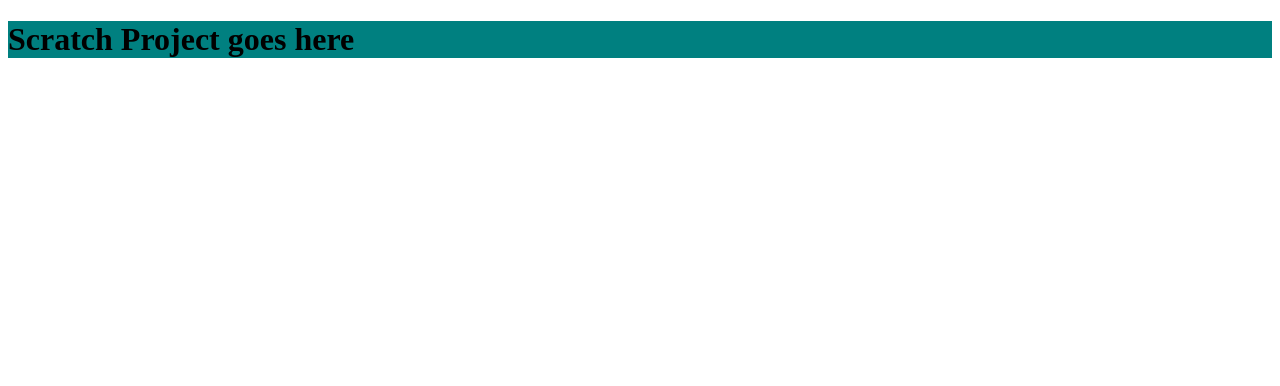
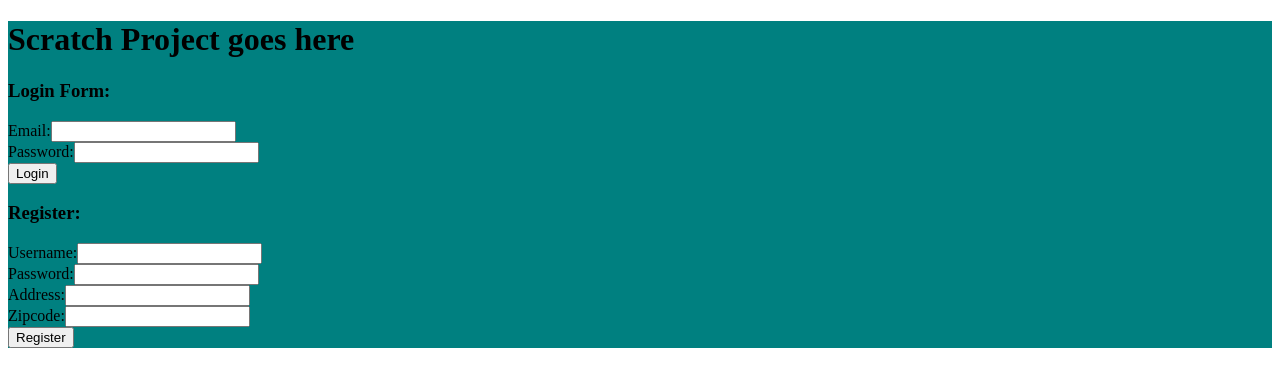
Before and after one commit to Intelligent-Voter/intelligent-voter, a React app: page / in a window 1280 px wide. Shown: the top 386 px of the page. Built offline with nearby package versions, Linux system fonts and the light colour scheme.

Commit message:
first commit for frontend login & signup

```diff
--- a/client/App.js
+++ b/client/App.js
@@ -1,11 +1,14 @@
-import React, {Fragment} from "react"
-import ReactDOM from "react-dom"
+import React, {Fragment} from 'react';
+import LogInContainer from './LogInContainer.js';
 
 function App(){
     return(
     <Fragment>
         <h1>Scratch Project goes here</h1>
+        <LogInContainer />
     </Fragment>
+
+
     );
 }
 
--- /dev/null
+++ b/client/LogInContainer.js
@@ -0,0 +1,30 @@
+import React, { Component } from 'react';
+import Login from './Login.js';
+import Signup from './Signup.js';
+
+class LogInContainer extends Component{
+
+    constructor(props){
+        super(props)
+
+        this.state = {
+            LogInOn: true
+        }
+    }
+
+    render () {
+        const {logInOn} = this.state;
+            return (
+            <div>
+                {/* {LogInOn && <Login />}
+                {!LogInOn && <Signup />}  */}
+                <Login />
+                <Signup />
+            </div>
+
+            )
+
+    };
+};
+
+export default LogInContainer;
--- /dev/null
+++ b/client/Login.js
@@ -0,0 +1,100 @@
+import React, { Component } from 'react';
+
+class Login extends Component {
+    constructor(props) {
+        super(props)
+        this.state = {
+         email: '',
+         password: ''
+        };
+
+      this.onPass = this.onPass.bind(this);
+      this.onLogin = this.onLogin.bind(this);
+      this.onSubmit = this.onSubmit.bind(this);
+}
+
+onPass(e) {
+    this.setState({
+      password: e.target.value
+    });
+  }
+
+onLogin(e) {
+    this.setState({
+      email: e.target.value,
+    });
+  }
+
+  onSubmit(e){
+    e.preventDefault();
+    const login = {
+
+      //   fetch('http://localhost:3000/login', {
+      //   method: 'POST',
+      //   headers: {
+      //    //
+      //   },
+      //   body: JSON.stringify({
+      //   email: this.state.email,
+      //   password: this.state.password,
+
+      // }).then(res => console.log(res);
+      //   if (res.data.status) === 200 {
+      //     ///use hooks to go to next page
+      //   }
+      //   else if(response.data.code == 204){
+      //   console.log("Username password don't match");
+      //   alert("username/password do not match")
+      //   }
+      //   else{
+      //   console.log("Username does not exists");
+      //   alert("Username does not exist");
+      //   }
+      //   )
+      //   .catch((error) =>  console.log(error));
+      //   });
+
+        // this.setState(
+        //     {
+        //         email: '',
+        //         password: ''
+        //     }
+        // )
+    }
+  }
+
+
+render () {
+  return (
+    <div>
+    <h3> Login Form:</h3>
+    <form onSubmit={this.onSubmit}>
+      <div className='form-label'>
+        <label>Email:</label>
+        <input type='text'
+          required
+          className='form'
+          name='email'
+          value={this.state.email}
+          onChange={this.onLogin} />
+      </div>
+      <div className='form-label'>
+        <label>Password:</label>
+        <input type='password'
+          required
+          className='form'
+          name='password'
+          value={this.state.password}
+          onChange={this.onPass} />
+      </div>
+      <div className='form-label'>
+            <input type='submit' value='Login' className='button' />
+          </div>
+        </form>
+    </div>
+    )
+ }
+
+}
+
+export default Login;
--- /dev/null
+++ b/client/Signup.js
@@ -0,0 +1,138 @@
+import React, { Component } from 'react';
+
+class Signup extends Component {
+    constructor(props) {
+        super(props);
+
+        this.state = {
+         username: '',
+         password: '',
+         address: '',
+         zipcode: ''
+        };
+
+        this.onAddress = this.onAddress.bind(this);
+        this.onZip = this.onZip.bind(this);
+        this.onPass = this.onPass.bind(this);
+        this.onEmail = this.onEmail.bind(this);
+        this.onSubmit = this.onSubmit.bind(this);
+      }
+
+onAddress(e) {
+  this.setState({
+    address: e.target.value
+  });
+}
+
+onPass(e) {
+    this.setState({
+      password: e.target.value
+    });
+  }
+
+onEmail(e) {
+    this.setState({
+      username: e.target.value
+    });
+  }
+
+  onZip(e) {
+    this.setState({
+      zipcode: e.target.value
+    });
+  }
+
+  onSubmit(e){
+    e.preventDefault();
+    const login = {
+
+      //   fetch('http://localhost:3000/signup', {
+      //   method: 'POST',
+      //   headers: {
+      //    //
+      //   },
+      //   body: JSON.stringify({
+      //   username: this.state.username,
+      //   password: this.state.password,
+      //   address: this.state.address,
+      //   zipcode: this.state.zipcode
+      // }).then(res => console.log(res);
+      //   if (res.data.status) === 200 {
+      //     ///use router to go to next page
+      //   }
+      //   else{
+      //   console.log("Account already exists");
+      //   alert("Account already exists");
+      //   }
+      //   )
+      //   .catch((error) =>  console.log(error));
+      //   });
+
+      //   this.setState(
+      //       {
+      //           username: '',
+      //           password: '',
+      //           address: '',
+      //           zipcode: ''
+      //       }
+      //   )
+    }
+  }
+
+render () {
+
+  return (
+    <div>
+     <h3> Register:</h3>
+     <form onSubmit={this.onSubmit}>
+       <div className='form-label'>
+         <label>Username:</label>
+         <input type='text'
+           required
+           className='form'
+           name='email'
+           value={this.state.email}
+           onChange={this.onEmail} />
+       </div>
+
+       <div className='form-label'>
+         <label>Password:</label>
+         <input type='password'
+           required
+           className='form'
+           name='password'
+           value={this.state.password}
+           onChange={this.onPass} />
+       </div>
+
+       <div className='form-label'>
+       <label>Address:</label>
+         <input type='text'
+           required
+           className='form'
+           name='address'
+           value={this.state.address}
+           onChange={this.onAddress} />
+       </div>
+
+       <div className='form-label'>
+       <label>Zipcode:</label>
+         <input type='text'
+           required
+           className='form'
+           name='zipcode'
+           value={this.state.zipcode}
+           onChange={this.onZip} />
+       </div>
+
+       <div className='form-label'>
+             <input type='submit' value='Register' className='button' />
+        </div>
+        </form>
+    </div>
+  )
+ }
+
+}
+
+export default Signup;
```
